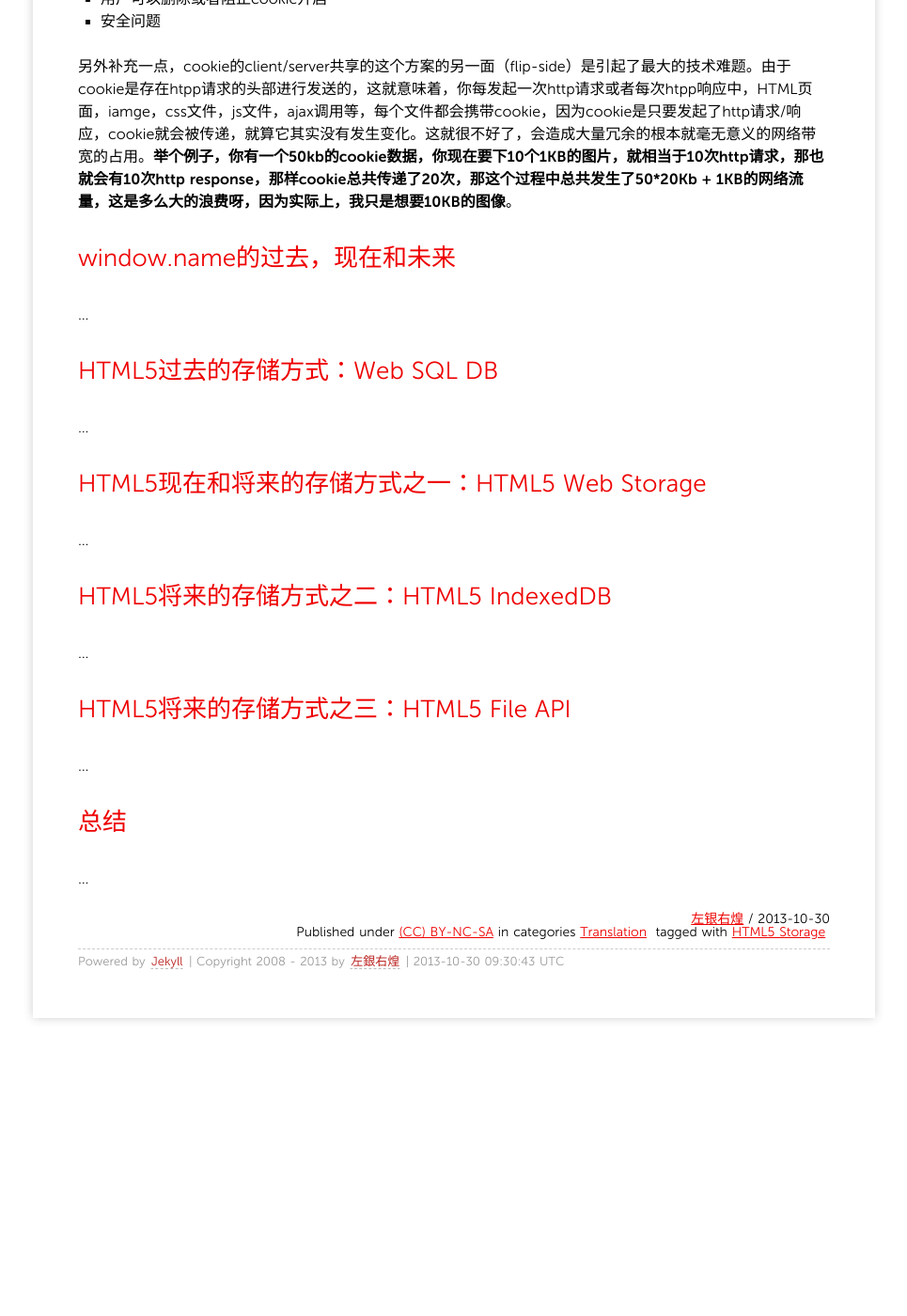
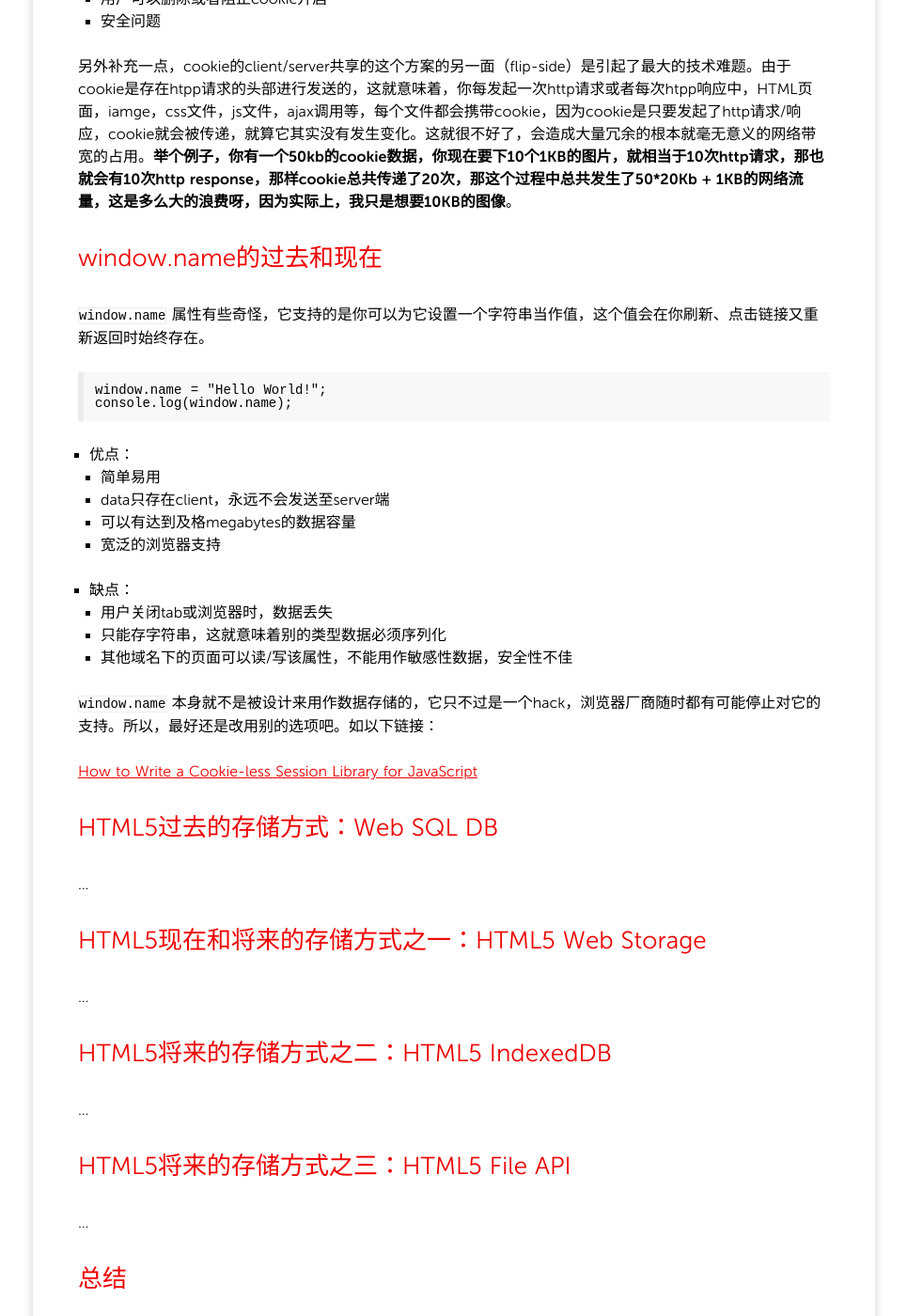
Before and after one commit to grahamle/grahamle.github.com, a Jekyll site: the page built from _posts/2013/2013-10-30-HTML5浏览器存储.md, in a window 1280 px wide and 1400 px high, scrolled down 2394 px. Shown: the whole window at 94% size, without its empty margins (157-1122 px from the left). Built offline with Jekyll 4.4.1, drawn with Linux system fonts in a browser that asks for light colours; Markdown is read by kramdown in place of the engine named in the settings; comment, search, counter and statistics services are not loaded; before the commit the page ends 3525 px from its top, so only the background shows below that.

Commit message:
HTML5存储的前世今生：window.name

```diff
--- a/_posts/2013/2013-10-30-HTML5浏览器存储.md
+++ b/_posts/2013/2013-10-30-HTML5浏览器存储.md
@@ -98,8 +98,26 @@ cookie是和特定域名相关的文本数据，怎么说呢，就是你上网
 
 另外补充一点，cookie的client/server共享的这个方案的另一面（flip-side）是引起了最大的技术难题。由于cookie是存在htpp请求的头部进行发送的，这就意味着，你每发起一次http请求或者每次htpp响应中，HTML页面，iamge，css文件，js文件，ajax调用等，每个文件都会携带cookie，因为cookie是只要发起了http请求/响应，cookie就会被传递，就算它其实没有发生变化。这就很不好了，会造成大量冗余的根本就毫无意义的网络带宽的占用。**举个例子，你有一个50kb的cookie数据，你现在要下10个1KB的图片，就相当于10次http请求，那也就会有10次http response，那样cookie总共传递了20次，那这个过程中总共发生了50*20Kb + 1KB的网络流量，这是多么大的浪费呀，因为实际上，我只是想要10KB的图像**。
 
-## <a name="p4">window.name的过去，现在和未来</a>
-...
+## <a name="p4">window.name的过去和现在</a>
+`window.name` 属性有些奇怪，它支持的是你可以为它设置一个字符串当作值，这个值会在你刷新、点击链接又重新返回时始终存在。
+
+	window.name = "Hello World!";
+	console.log(window.name);
+
+- 优点：
+	+ 简单易用
+	+ data只存在client，永远不会发送至server端
+	+ 可以有达到及格megabytes的数据容量
+	+ 宽泛的浏览器支持
+
+- 缺点：
+	+ 用户关闭tab或浏览器时，数据丢失
+	+ 只能存字符串，这就意味着别的类型数据必须序列化
+	+ 其他域名下的页面可以读/写该属性，不能用作敏感性数据，安全性不佳
+
+`window.name` 本身就不是被设计来用作数据存储的，它只不过是一个hack，浏览器厂商随时都有可能停止对它的支持。所以，最好还是改用别的选项吧。如以下链接：
+
+[How to Write a Cookie-less Session Library for JavaScript](http://www.sitepoint.com/javascript-session-variable-library/)
 
 ## <a name="p5">HTML5过去的存储方式：Web SQL DB</a>
 ...
```
